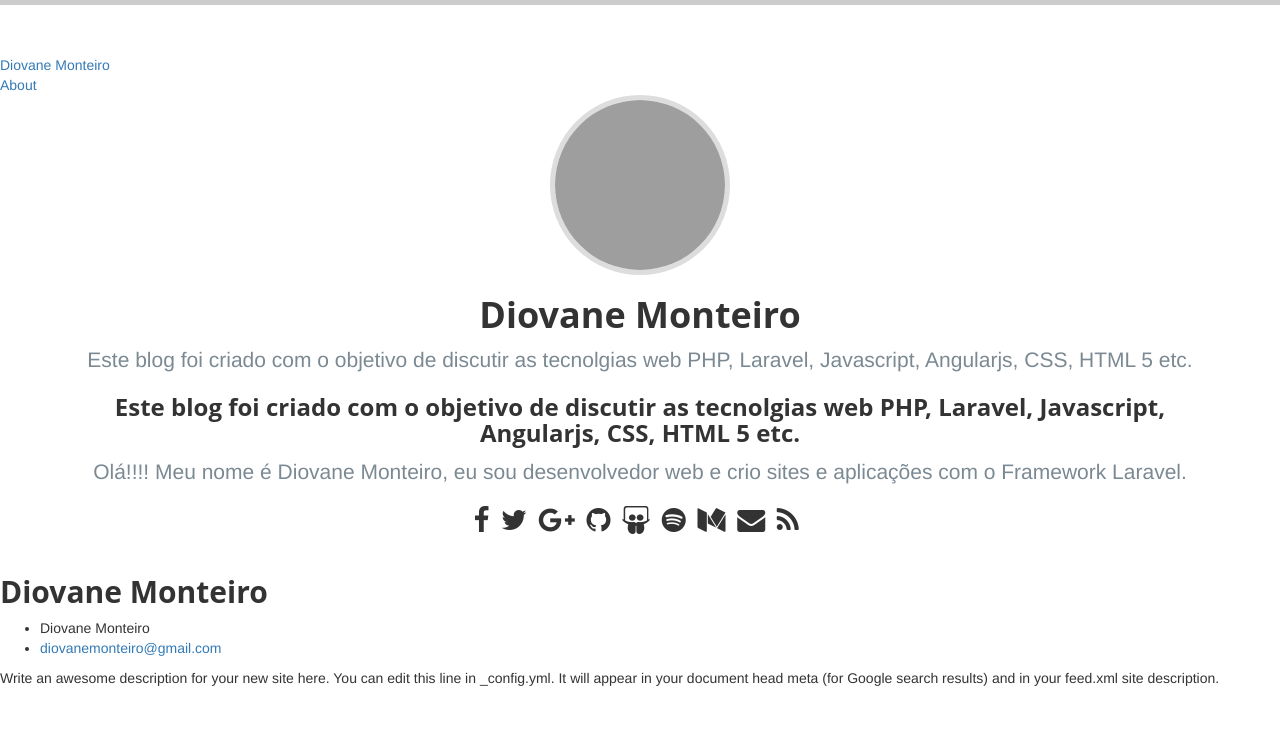
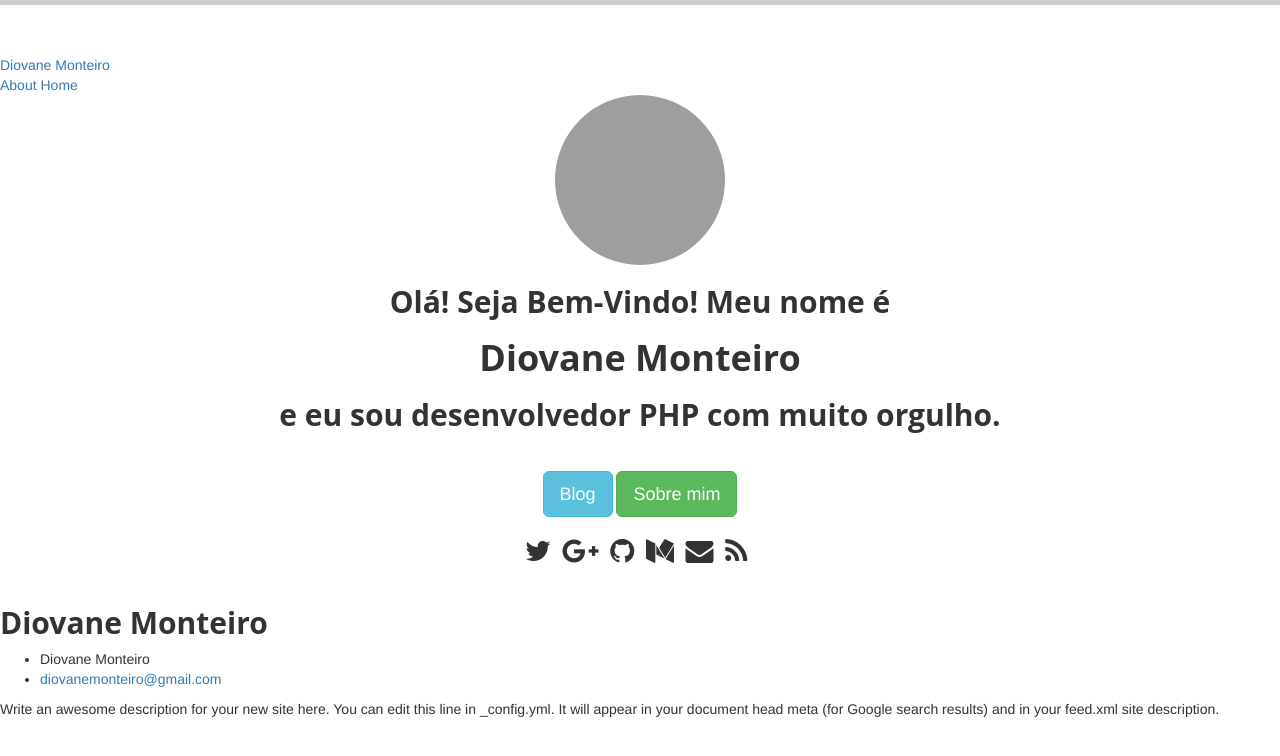
Before and after one commit to diovanemonteiro/diovanemonteiro.github.io, a Jekyll site: the page built from index.html, in a window 1280 px wide. Shown: the top 756 px of the page. Built offline with Jekyll 4.4.1, drawn with Linux system fonts in a browser that asks for light colours; nearby versions of some CDN libraries; grey boxes are pictures that could not be loaded.

Commit message:
Adicionado animações para os elementos da página

```diff
--- a/index.html
+++ b/index.html
@@ -1,21 +1,27 @@
 ---
 layout: home
+title: Home
 ---
 
 <div class="starter-template">
-  <img src="https://s.gravatar.com/avatar/eca0b8b58ecfe56754db566e202d3a9c?s=170" alt="Diovane Monteiro de Sousa" id="home-picture" class="img-circle animated flipInX">
+  <a href="/about"><img src="https://s.gravatar.com/avatar/eca0b8b58ecfe56754db566e202d3a9c?s=170" alt="Diovane Monteiro de Sousa" class="profile-picture img-circle animated flipInX"></a>
+  <h2 class="animated fadeIn">Olá! Seja Bem-Vindo! Meu nome é</h2>
   <h1 class="animated bounceInDown">{{site.title}}</h1>
-  <p class="lead animated fadeIn">Este blog foi criado com o objetivo de discutir as tecnolgias web PHP, Laravel, Javascript, Angularjs, CSS, HTML 5 etc.</p>
-  <h3 class="animated fadeIn">Este blog foi criado com o objetivo de discutir as tecnolgias web PHP, Laravel, Javascript, Angularjs, CSS, HTML 5 etc.</h3>
-  <p class="lead">Olá!!!! Meu nome é Diovane Monteiro, eu sou desenvolvedor web e crio sites e aplicações com o Framework Laravel.</p>
+  <h2 class="animated fadeIn">e eu sou desenvolvedor PHP com muito orgulho.</h2>
+  <!-- <p class="lead animated fadeIn">Olá! Seja Bem-Vindo! Meu nome é Diovane Monteiro e este é meu blog. Eu sou desenvolvedor web com mais de 10 anos de experiência, moro em Manaus - AM e atualmente trabalho com desenvolvimento de software em PHP, Laravel, CakePHP e AngularJS.</p> -->
 
-  <nav class="social-navigation animated slideInUp">
-    <a href="#" data-toggle="tooltip" data-placement="bottom" title="Facebook"><i class="fa fa-facebook fa-2x"></i>&nbsp;&nbsp;</a>
+  <ul class="animated fadeIn" style="margin-top: 40px; padding: 0px;">
+    <li style="display: inline;"><a href="/blog" class="btn btn-lg btn-info">Blog</a></li>
+    <li style="display: inline;"><a href="/about" class="btn btn-lg btn-success">Sobre mim</a></li>
+  </ul>
+
+  <nav class="social-navigation animated fadeIn">
+    <!-- <a href="#" data-toggle="tooltip" data-placement="bottom" title="Facebook"><i class="fa fa-facebook fa-2x"></i>&nbsp;&nbsp;</a> -->
     <a href="https://twitter.com/diovanemonteiro" data-toggle="tooltip" data-placement="bottom" title="Twitter"><i class="fa fa-twitter fa-2x"></i>&nbsp;&nbsp;</a>
     <a href="https://plus.google.com/u/0/+DiovaneMonteiro" data-toggle="tooltip" data-placement="bottom" title="Google+"><i class="fa fa-google-plus fa-2x"></i>&nbsp;&nbsp;</a>
     <a href="https://github.com/diovanemonteiro" data-toggle="tooltip" data-placement="bottom" title="Github"><i class="fa fa-github fa-2x"></i>&nbsp;&nbsp;</a>
-    <a href="http://pt.slideshare.net/diovanemonteiro" data-toggle="tooltip" data-placement="bottom" title="Slideshare"><i class="fa fa-slideshare fa-2x"></i>&nbsp;&nbsp;</a>
-    <a href="https://play.spotify.com/user/diovanemonteiro" target="_blank" data-toggle="tooltip" data-placement="bottom" title="Spotify"><i class="fa fa-spotify fa-2x"></i>&nbsp;&nbsp;</a>
+    <!-- <a href="http://pt.slideshare.net/diovanemonteiro" data-toggle="tooltip" data-placement="bottom" title="Slideshare"><i class="fa fa-slideshare fa-2x"></i>&nbsp;&nbsp;</a> -->
+    <!-- <a href="https://play.spotify.com/user/diovanemonteiro" target="_blank" data-toggle="tooltip" data-placement="bottom" title="Spotify"><i class="fa fa-spotify fa-2x"></i>&nbsp;&nbsp;</a> -->
     <a href="https://medium.com/@diovanemonteiro" data-toggle="tooltip" data-placement="bottom" title="Medium"><i class="fa fa-medium fa-2x"></i>&nbsp;&nbsp;</a>
     <a href="mailto:diovanemonteiro@gmail.com" data-toggle="tooltip" data-placement="bottom" title="E-mail"><i class="fa fa-envelope fa-2x"></i>&nbsp;&nbsp;</a>
     <a href="#" data-toggle="tooltip" data-placement="bottom" title="Feed"><i class="fa fa-rss fa-2x"></i>&nbsp;&nbsp;</a>
```
